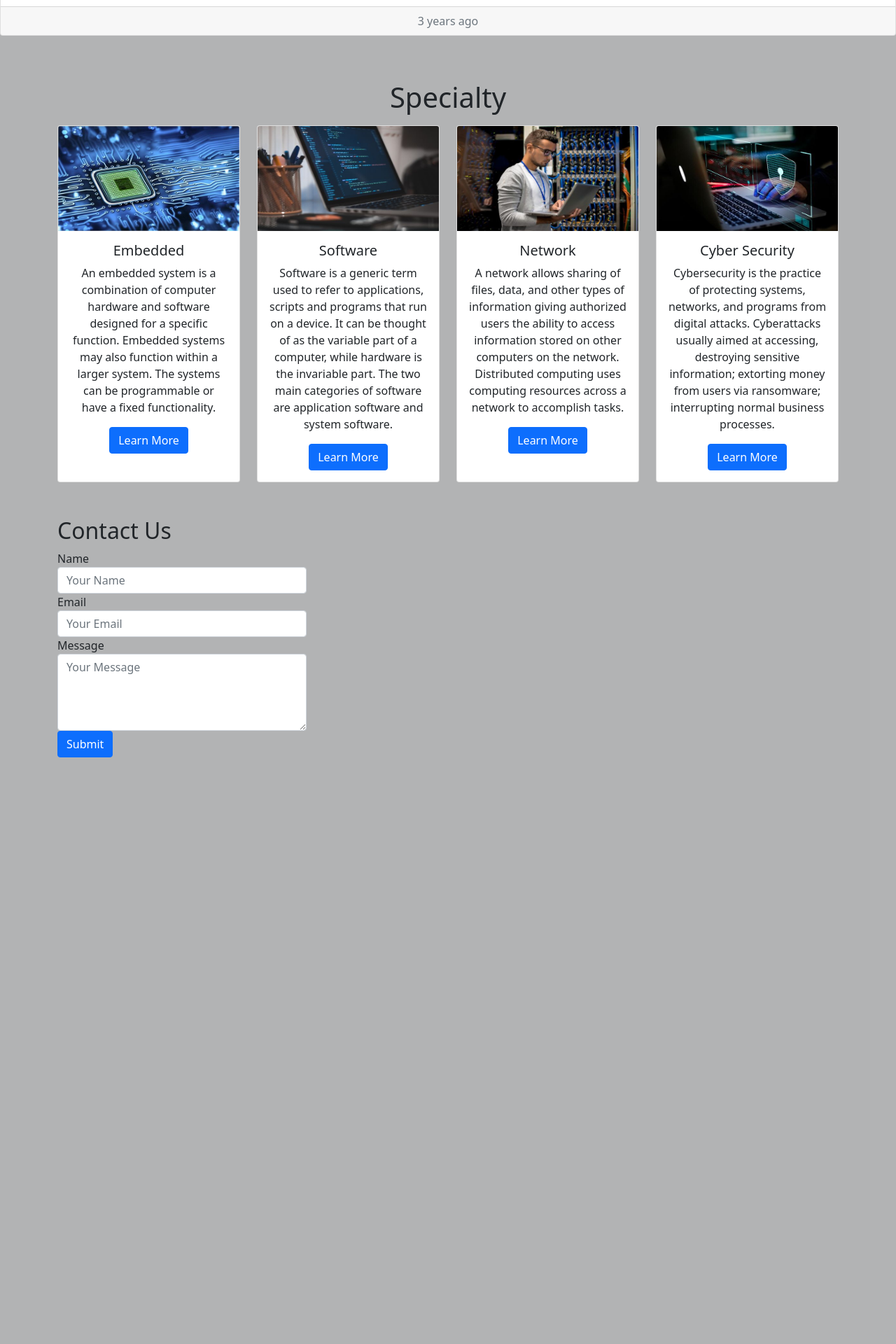
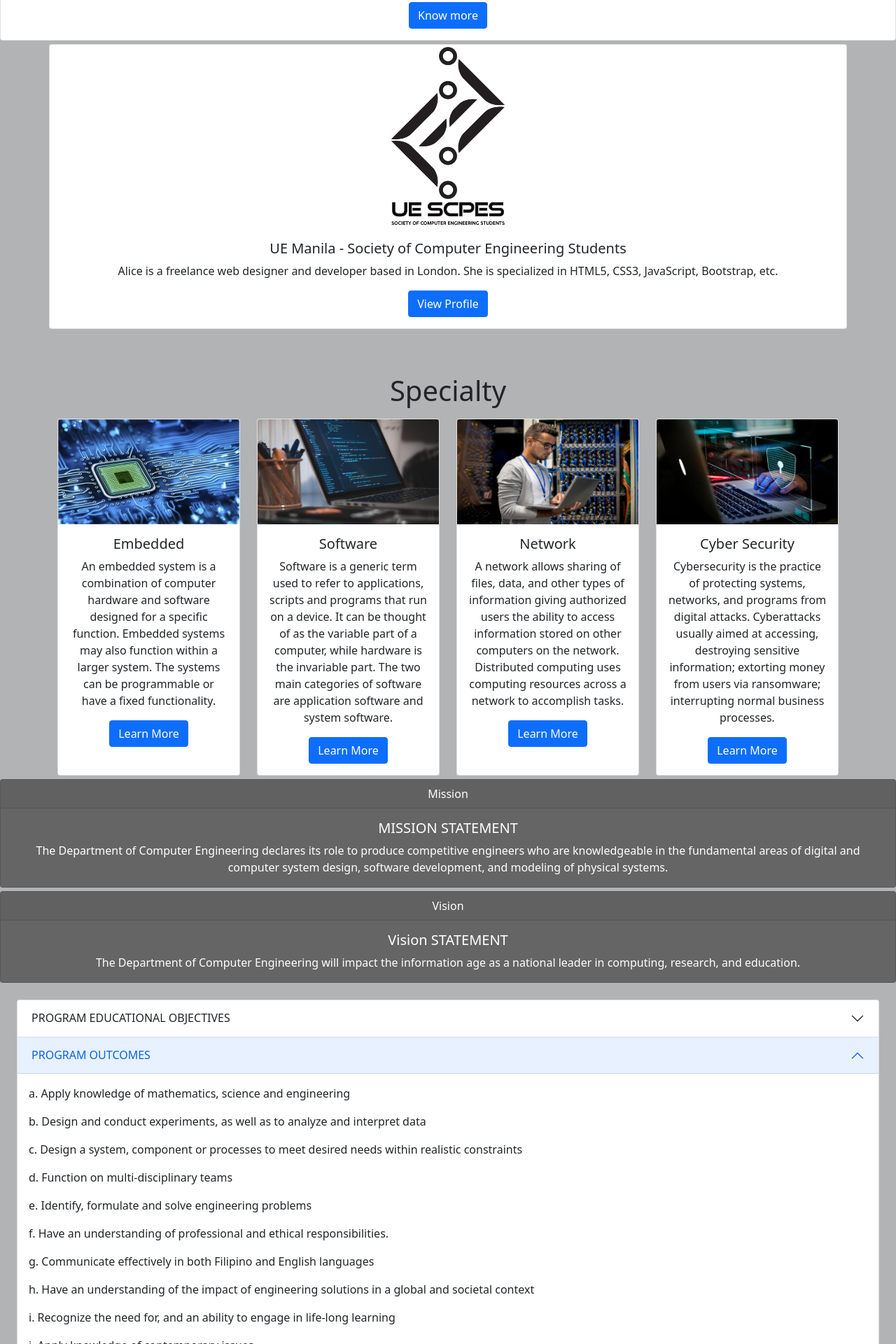
Before and after one commit to mgsangan/Software-prelims, a plain HTML site: page prelims.html in a window 1280 px wide. Shown: the part 880-2800 px from the top of the page at 70% size. Before the commit the page ends 1962 px from the top, so only its background shows below. Drawn offline with nearby package versions, Linux system fonts and the light colour scheme.

Commit message:
UPDATEEE

```diff
--- a/prelims.html
+++ b/prelims.html
@@ -13,13 +13,13 @@
         }
 
     .navbar{
-        margin-bottom: 1rem;
+        margin-bottom: 0rem;
     }
     .carousel-item{
         max-height: 400px;
     }
     .jumbotron {
-            background-color: rgb(63, 62, 62); /* Replace with your school image */
+            background-color: rgb(63, 62, 62);
             background-size: cover;
             color: white;
             text-shadow: 2px 2px 4px #000000;
@@ -28,8 +28,10 @@
             margin-top: 50px;
         }
 </style>
+
 </head>
 <body>
+    <header>
         <div class="jumbotron text-center">
             <div class="container">
                 <nav class="navbar navbar-expand-lg navbar-dark" style="background-color: rgb(63, 62, 62);">
@@ -41,13 +43,16 @@
                         <div class="collapse navbar-collapse" id="navbarCollapse">
                             <div class="navbar-nav">
                                 <a href="prelims.html" class="nav-item nav-link active">Home</a>
-                            <a href="scpes.html" class="nav-item nav-link">SCpES</a>
+                                <a href="#WIC" class="nav-item nav-link">What is computer engineering?</a>
+                                <a href="#scpes" class="nav-item nav-link">SCpEs</a>
+                                <a href="#specialty" class="nav-item nav-link">Specialty</a>
                                 <div class="nav-item dropdown">
                                     <a href="#" class="nav-link dropdown-toggle" data-bs-toggle="dropdown">More</a>
                                     <div class="dropdown-menu">
-                                    <a href="about.html" class="dropdown-item">About</a>
-                                    <a href="mission.html" class="dropdown-item">Mission</a>
-                                    <a href="vission.html" class="dropdown-item">Vission</a>
+
+                                        <a href="#mission" class="dropdown-item">Mission</a>
+                                        <a href="#vision" class="dropdown-item">Vision</a>
+                                        <a href="#more" class="dropdown-item">More</a>
                                     </div>
                                 </div>
                             </div>
@@ -56,6 +61,7 @@
                 </nav>
             </div>
         </div>
+    </header>
 
     <div id="myCarousel" class="carousel slide" data-bs-ride="carousel">
         <!-- Carousel indicators -->
@@ -90,19 +96,34 @@
         <h1 class="display-4">Welcome to Computer Engineering</h1>
         <p class="lead">Empowering the Future through Education</p>
     </div>
+    <section id= "WIC">
         <div class="card text-center">
             <div class="card-header">What is Computer Engineering?</div>
             <div class="card-body">
                 <h5 class="card-title">Computer Engineering</h5>
+                <p class="card-text">A four-year engineering program that embodies  the science and technology of design, development, implementation, maintenance and integration, of software and hardware components in modern computing systems and computer controlled equipment.</p>
                 <p class="card-text">Computer engineers create and test hardware such as motherboards, routers, circuits, and other equipment. While a programmer focuses on the software side of computer systems, computer engineers specialize in the physical components of a computer. Computer engineers work in tandem with software developers to make sure any updates function as expected.</p>
                 <p class="card-text">Companies rely on computer engineers to create modern processors and networking hardware. Any tech companies that produce hardware need qualified computer engineers to make cutting-edge products and stay ahead of the competition.</p>
                 <p class="card-text"></p>
                 <a href="#" class="btn btn-primary">Know more</a>
+
+    </section>
+    <section id="scpes">
+        <div class="container" style="margin-top: 5px;">
+            <div class="row">
+                <div class="card" style="width: 1325px;">
+                    <img src="img/logo3.png" class="img-fluid mx-auto d-block" alt="..." style="width: 200px; height: auto;">
+                    <div class="card-body text-center">
+                        <h5 class="card-title">UE Manila - Society of Computer Engineering Students</h5>
+                        <p class="card-text">Alice is a freelance web designer and developer based in London. She is specialized in HTML5, CSS3, JavaScript, Bootstrap, etc.</p>
+                        <a href="#" class="btn btn-primary">View Profile</a>
                     </div>
-        <div class="card-footer text-muted">3 years ago</div>
                 </div>
+            </div>
+        </div>
+    </section>
 
-    <section class="pt-md-5">
+    <section id= "specialty" class="pt-md-5">
         <h1 class="text-center my-3">
             Specialty
         </h1>
@@ -157,6 +178,64 @@
         </div>
     </section>
 
+    <section id="mission">
+        <div class="card text-center" style="margin-top: 5px; background-color: rgb(102, 101, 101);">
+            <div class="card-header" style="size: 30px; color: white;">Mission</div>
+            <div class="card-body"style="color: white;">
+                <h5 class="card-title">MISSION STATEMENT</h5>
+                <p class="card-text">The Department of Computer Engineering declares its role to produce competitive engineers who are knowledgeable in the fundamental areas of digital and computer system design, software development, and modeling of physical systems.</p>
+        </div>
+    </section>
+    <section id="vision">
+        <div class="card text-center" style="margin-top: 5px; background-color: rgb(102, 101, 101);">
+            <div class="card-header" style="size: 30px; color: white;">Vision</div>
+            <div class="card-body"style="color: white;">
+                <h5 class="card-title">Vision STATEMENT</h5>
+                <p class="card-text">The Department of Computer Engineering will impact the information age as a national leader in computing, research, and education.</p>
+        </div>
+    </section>
+    <section id="more">
+        <div class="m-4">
+            <div class="accordion" id="myAccordion">
+                <div class="accordion-item">
+                    <h2 class="accordion-header" id="headingOne">
+                        <button type="button" class="accordion-button collapsed" data-bs-toggle="collapse" data-bs-target="#collapseOne">PROGRAM EDUCATIONAL OBJECTIVES</button>
+                    </h2>
+                    <div id="collapseOne" class="accordion-collapse collapse" data-bs-parent="#myAccordion">
+                        <div class="card-body">
+                            <p>After three to five years from graduation, the Computer Engineering alumni shall:</p>
+                            <p>1. Have pursued advancement towards becoming globally competitive leaders in their chosen field of practice</p>
+                            <p>2. Be a contributor to the development of a progressive society, guided by the UE core values of Excellence, Integrity, Professionalism, Teamwork, Commitment, Transparency, Accountability and Social Responsibility.
+                                </p>
+                        </div>
+                    </div>
+                </div>
+                <div class="accordion-item">
+                    <h2 class="accordion-header" id="headingTwo">
+                        <button type="button" class="accordion-button" data-bs-toggle="collapse" data-bs-target="#collapseTwo">PROGRAM  OUTCOMES</button>
+                    </h2>
+                    <div id="collapseTwo" class="accordion-collapse collapse show" data-bs-parent="#myAccordion">
+                        <div class="card-body">
+                            <p>a. Apply knowledge of mathematics, science and engineering</p>
+                            <p>b. Design and conduct experiments, as well as to analyze and interpret data</p>
+                            <p>c. Design a system,  component or processes to meet desired needs within realistic constraints</p>
+                            <p>d. Function on multi-disciplinary teams</p>
+                            <p>e. Identify, formulate and solve engineering problems</p>
+                            <p>f. Have an understanding of professional and ethical responsibilities.</p>
+                            <p>g. Communicate effectively in both Filipino and English languages</p>
+                            <p>h. Have an understanding of the impact of engineering solutions in a global and societal context</p>
+                            <p>i. Recognize the need for, and an ability to engage in life-long learning</p>
+                            <p>j. Apply knowledge of contemporary issues</p>
+                            <p>k. Use techniques, skills and modern engineering tools necessary for the practice of computer engineering.</p>
+                            <p>l. Apply knowledge and understanding of engineering and management principles as a member and leader in a team to manage projects and in multidisciplinary environments</p>
+                            <p>m. Understand at least one specialized field of computer engineering practice
+                                </p>
+                        </div>
+                    </div>
+                </div>
+            </div>
+        </div>
+    </section>
     <div class="container">
         <div class="row contact-form">
             <div class="col-md-4">
--- /dev/null
+++ b/script.js
@@ -0,0 +1,4 @@
+Let sections = document.querySelectorAll('section');
+Let navlink = document.querySelectorAll('header nav a');
+
+window.onscroll=()=>
```
Also changed, not shown: img/logo3.png (added). Lines whose indentation alone changed are shown as unchanged.
